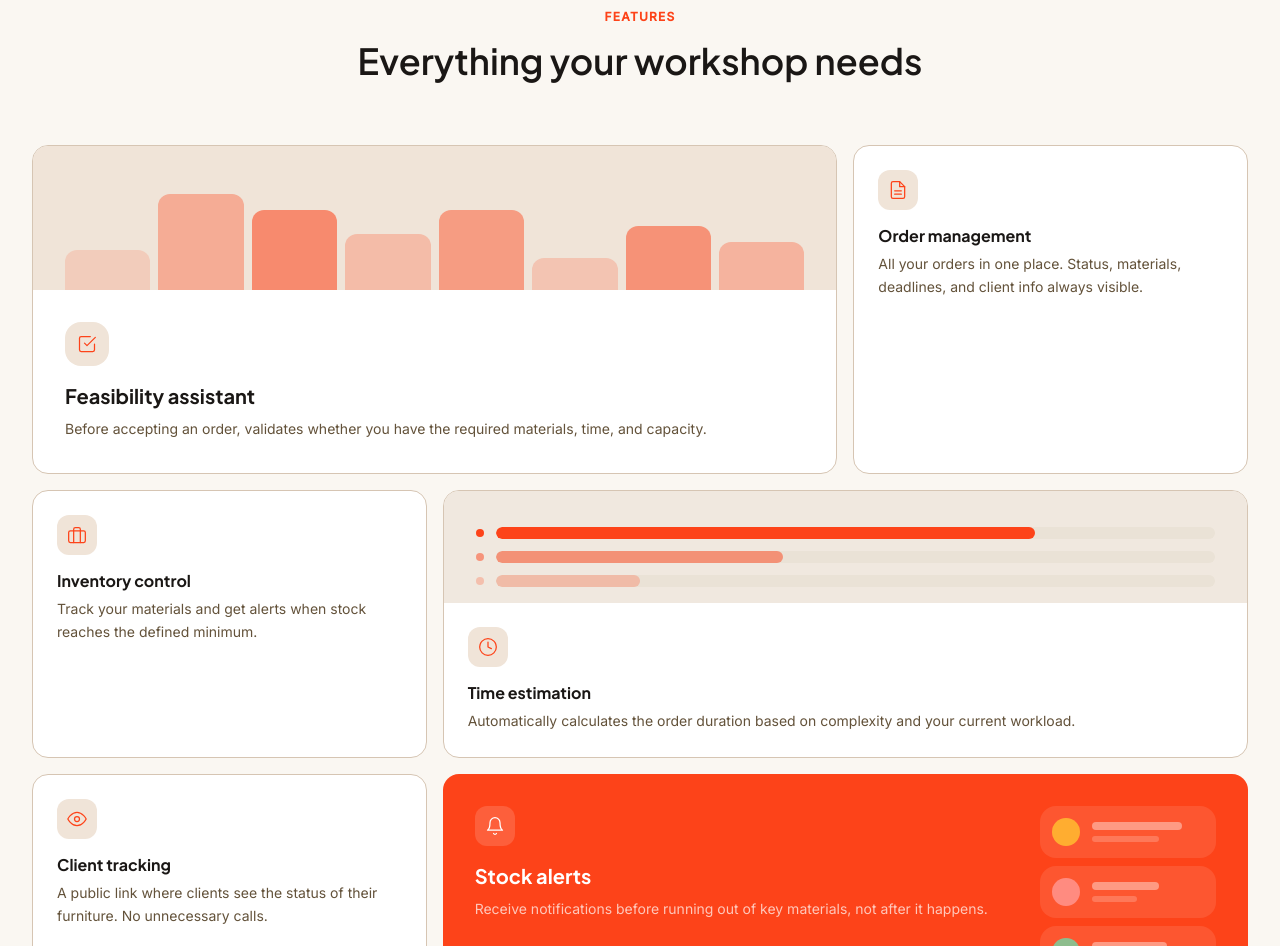
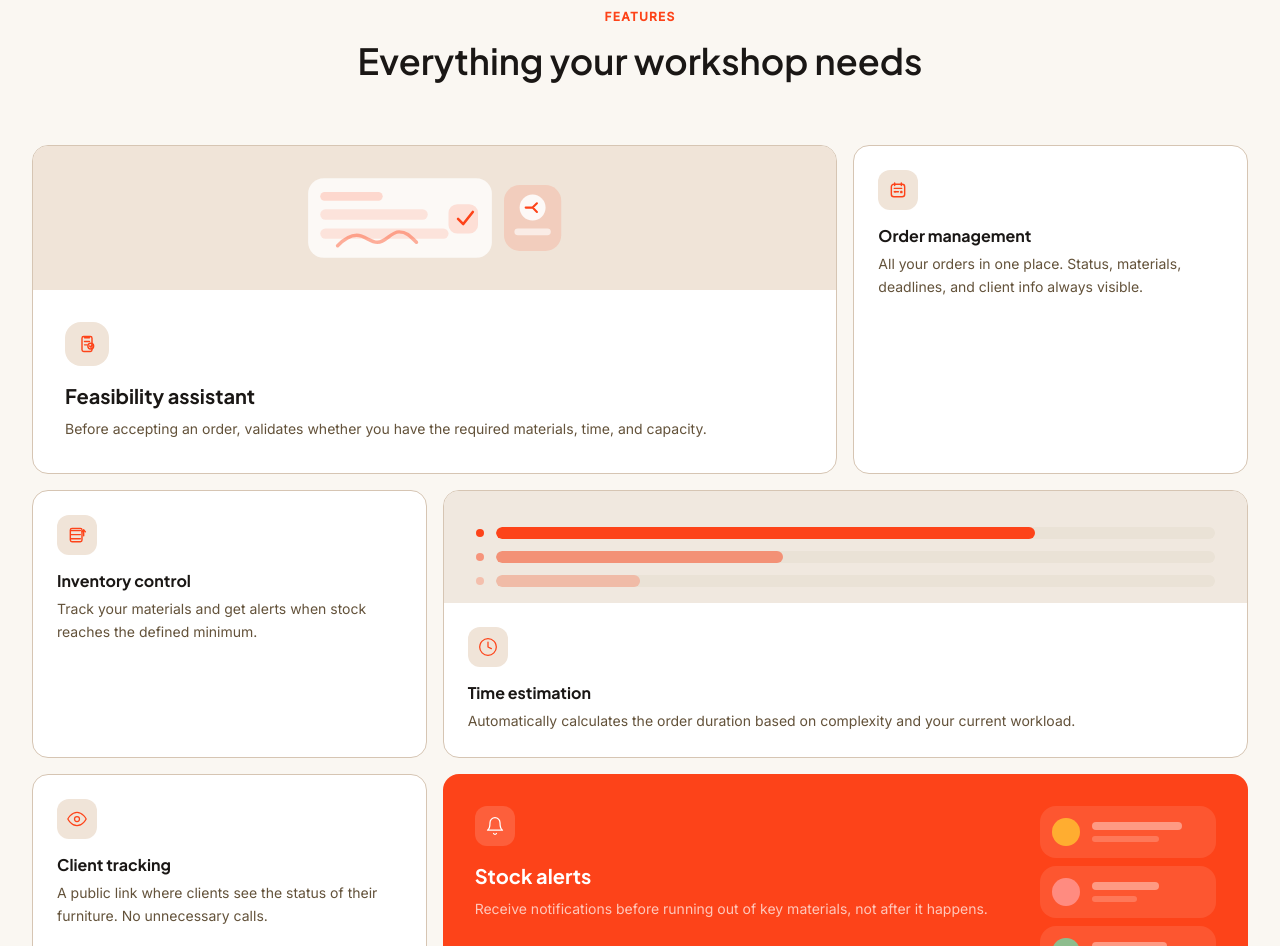
Before and after one commit to Developer-Core/landing-page-woodroute, a website built with Vite: page index.html in a window 1280 px wide. Shown: the part 1390-2336 px from the top of the page. Built offline with nearby package versions, Linux system fonts and the light colour scheme.

Commit message:
fix: replace generic feature card visuals

```diff
--- a/index.html
+++ b/index.html
@@ -111,19 +111,24 @@
           <ul class="grid grid-cols-1 md:grid-cols-2 lg:grid-cols-3 gap-4" role="list" data-stagger>
 
             <li class="md:col-span-2 lg:col-span-2 bg-card rounded-2xl border border-border overflow-hidden hover:shadow-lg transition-all">
-              <div class="h-36 bg-brand-light px-8 pt-6 flex items-end gap-2" aria-hidden="true">
-                <div class="flex-1 rounded-t-lg bg-primary/15 h-10"></div>
-                <div class="flex-1 rounded-t-lg bg-primary/35 h-24"></div>
-                <div class="flex-1 rounded-t-lg bg-primary/55 h-20"></div>
-                <div class="flex-1 rounded-t-lg bg-primary/25 h-14"></div>
-                <div class="flex-1 rounded-t-lg bg-primary/45 h-20"></div>
-                <div class="flex-1 rounded-t-lg bg-primary/20 h-8"></div>
-                <div class="flex-1 rounded-t-lg bg-primary/50 h-16"></div>
-                <div class="flex-1 rounded-t-lg bg-primary/30 h-12"></div>
+              <div class="h-36 bg-brand-light px-6 py-5" aria-hidden="true">
+                <svg xmlns="http://www.w3.org/2000/svg" viewBox="0 0 320 120" class="h-full w-full text-primary" fill="none">
+                  <rect x="14" y="14" width="212" height="92" rx="18" fill="white" fill-opacity="0.78"/>
+                  <rect x="28" y="30" width="72" height="10" rx="5" fill="currentColor" fill-opacity="0.18"/>
+                  <rect x="28" y="50" width="124" height="12" rx="6" fill="currentColor" fill-opacity="0.12"/>
+                  <rect x="28" y="72" width="148" height="12" rx="6" fill="currentColor" fill-opacity="0.12"/>
+                  <rect x="240" y="22" width="66" height="76" rx="18" fill="currentColor" fill-opacity="0.14"/>
+                  <circle cx="273" cy="48" r="15" fill="white" fill-opacity="0.88"/>
+                  <path d="M265 48h8m0 0 5-5m-5 5 5 5" stroke="currentColor" stroke-width="2.4" stroke-linecap="round" stroke-linejoin="round"/>
+                  <rect x="252" y="72" width="42" height="8" rx="4" fill="white" fill-opacity="0.62"/>
+                  <path d="M48 92c8-8 14-12 22-12 10 0 15 8 24 8 10 0 15-12 25-12 8 0 12 4 20 12" stroke="currentColor" stroke-width="4" stroke-linecap="round" stroke-linejoin="round" stroke-opacity="0.42"/>
+                  <rect x="176" y="44" width="34" height="34" rx="10" fill="currentColor" fill-opacity="0.14"/>
+                  <path d="M187 61l6 6 11-14" stroke="currentColor" stroke-width="3" stroke-linecap="round" stroke-linejoin="round"/>
+                </svg>
               </div>
               <div class="p-8">
                 <div class="w-11 h-11 rounded-xl bg-brand-light flex items-center justify-center mb-4" aria-hidden="true">
-                  <svg xmlns="http://www.w3.org/2000/svg" width="20" height="20" viewBox="0 0 24 24" fill="none" stroke="currentColor" stroke-width="1.5" stroke-linecap="round" stroke-linejoin="round" class="text-primary"><path d="M9 11l3 3L22 4"/><path d="M21 12v7a2 2 0 0 1-2 2H5a2 2 0 0 1-2-2V5a2 2 0 0 1 2-2h11"/></svg>
+                  <svg xmlns="http://www.w3.org/2000/svg" width="20" height="20" viewBox="0 0 24 24" fill="none" stroke="currentColor" stroke-width="1.7" stroke-linecap="round" stroke-linejoin="round" class="text-primary"><path d="M9 4.5h6"/><path d="M8 3h8a2 2 0 0 1 2 2v14a2 2 0 0 1-2 2H8a2 2 0 0 1-2-2V5a2 2 0 0 1 2-2Z"/><path d="M9 9h6"/><path d="M9 13h3"/><circle cx="16.5" cy="14.5" r="3.5"/><path d="m15.2 14.5 1 1 2.1-2.3"/></svg>
                 </div>
                 <h3 class="font-display text-xl text-foreground mb-2" data-i18n="features.items.0.title"></h3>
                 <p class="text-sm text-muted-foreground leading-relaxed" data-i18n="features.items.0.description"></p>
@@ -132,7 +137,7 @@
 
             <li class="bg-card rounded-2xl border border-border p-6 hover:-translate-y-1 hover:shadow-md transition-all flex flex-col gap-4">
               <div class="w-10 h-10 rounded-lg bg-brand-light flex items-center justify-center shrink-0" aria-hidden="true">
-                <svg xmlns="http://www.w3.org/2000/svg" width="20" height="20" viewBox="0 0 24 24" fill="none" stroke="currentColor" stroke-width="1.5" stroke-linecap="round" stroke-linejoin="round" class="text-primary"><path d="M14 2H6a2 2 0 0 0-2 2v16a2 2 0 0 0 2 2h12a2 2 0 0 0 2-2V8z"/><polyline points="14 2 14 8 20 8"/><line x1="16" y1="13" x2="8" y2="13"/><line x1="16" y1="17" x2="8" y2="17"/></svg>
+                <svg xmlns="http://www.w3.org/2000/svg" width="20" height="20" viewBox="0 0 24 24" fill="none" stroke="currentColor" stroke-width="1.7" stroke-linecap="round" stroke-linejoin="round" class="text-primary"><rect x="4" y="5" width="16" height="15" rx="3"/><path d="M8 3.5v3m8-3v3"/><path d="M7.5 10h9"/><path d="M7.5 14h5"/><rect x="14.5" y="13" width="3" height="3" rx="1.1" fill="currentColor" stroke="none"/><circle cx="8.5" cy="14" r="1" fill="currentColor" stroke="none"/></svg>
               </div>
               <div>
                 <h3 class="font-display text-foreground mb-2" data-i18n="features.items.1.title"></h3>
@@ -142,7 +147,7 @@
 
             <li class="bg-card rounded-2xl border border-border p-6 hover:-translate-y-1 hover:shadow-md transition-all flex flex-col gap-4">
               <div class="w-10 h-10 rounded-lg bg-brand-light flex items-center justify-center shrink-0" aria-hidden="true">
-                <svg xmlns="http://www.w3.org/2000/svg" width="20" height="20" viewBox="0 0 24 24" fill="none" stroke="currentColor" stroke-width="1.5" stroke-linecap="round" stroke-linejoin="round" class="text-primary"><rect x="2" y="7" width="20" height="14" rx="2"/><path d="M16 21V5a2 2 0 0 0-2-2h-4a2 2 0 0 0-2 2v16"/></svg>
+                <svg xmlns="http://www.w3.org/2000/svg" width="20" height="20" viewBox="0 0 24 24" fill="none" stroke="currentColor" stroke-width="1.7" stroke-linecap="round" stroke-linejoin="round" class="text-primary"><path d="M5 6.5h11"/><path d="M5 11.5h11"/><path d="M5 16.5h11"/><path d="M6 4h10a2 2 0 0 1 2 2v12a2 2 0 0 1-2 2H6a2 2 0 0 1-2-2V6a2 2 0 0 1 2-2Z"/><path d="m18 8 2-2 2 2"/><path d="M20 6v7"/></svg>
               </div>
               <div>
                 <h3 class="font-display text-foreground mb-2" data-i18n="features.items.2.title"></h3>
```
